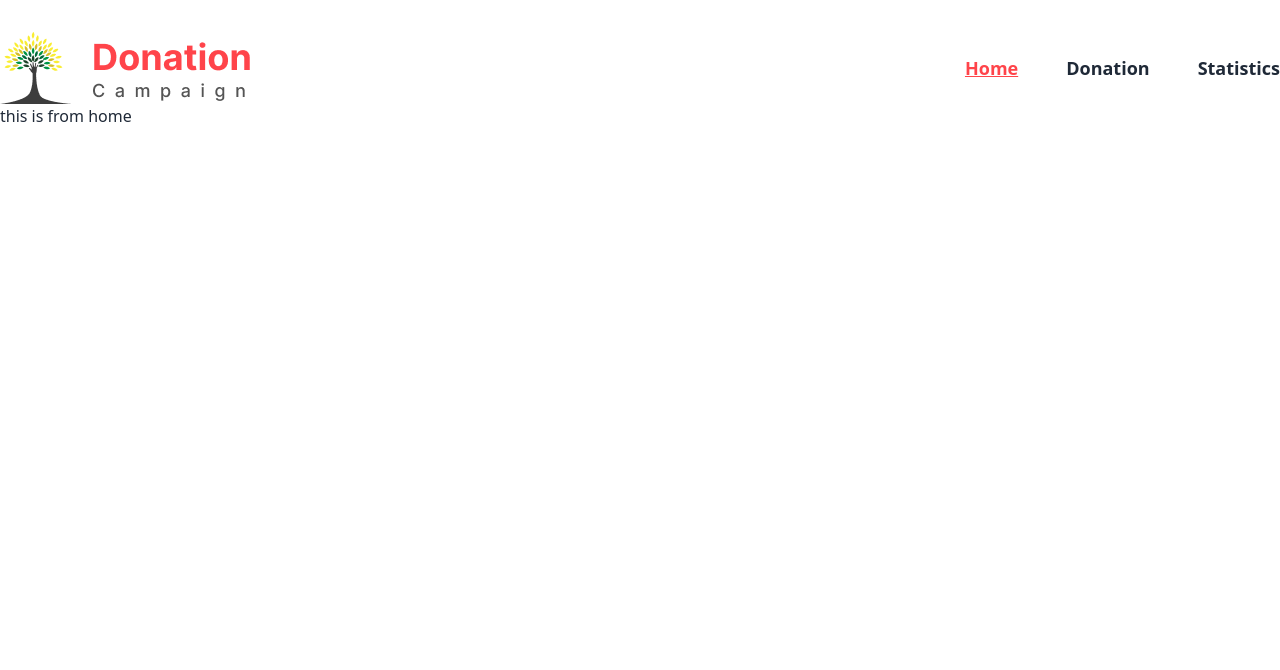
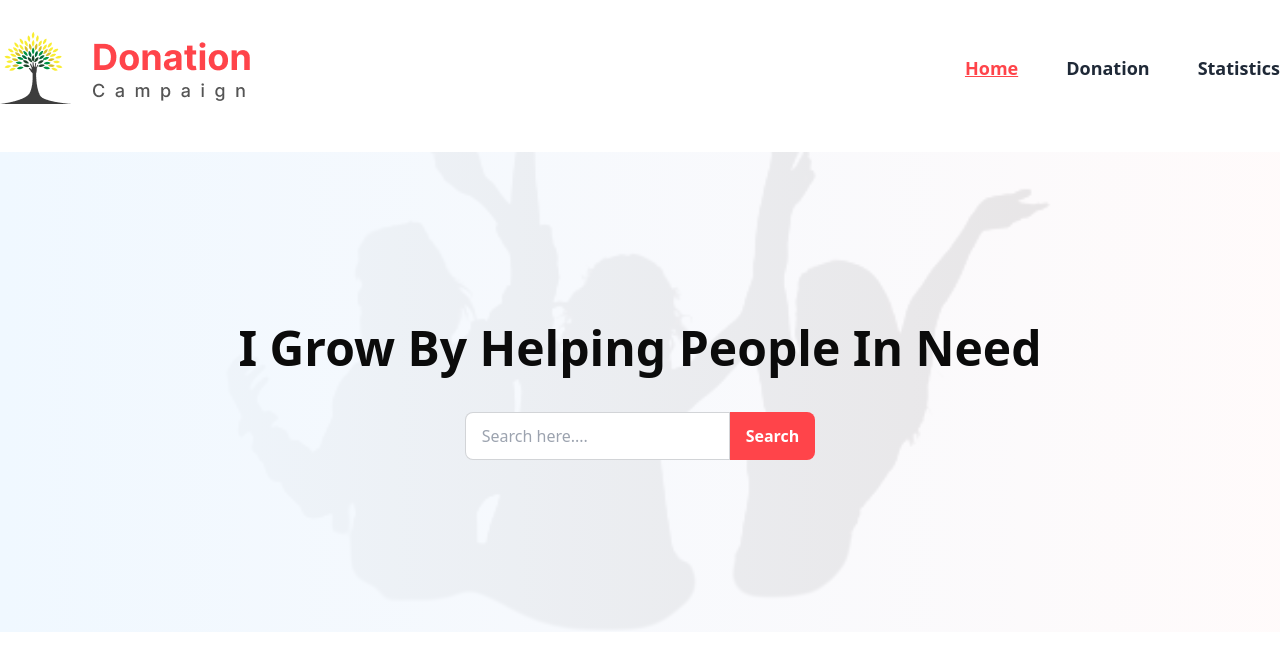
Before and after one commit to saiful1213/donation-campaign, a React (Vite) app: page / in a window 1280 px wide. Shown: the top 670 px of the page. Built offline with nearby package versions, Linux system fonts and the light colour scheme.

Commit message:
Banner part completed

```diff
--- /dev/null
+++ b/src/Components/Header/Banner/Banner.jsx
@@ -0,0 +1,21 @@
+
+const Banner = () => {
+   return (
+      <div className="mt-12 h-[60vh] flex justify-center items-center bg-bannerImg bg-cover bg-center bg-no-repeat">
+         <div>
+            <h1 className="text-[#0B0B0B] text-5xl font-bold">I Grow By Helping People In Need</h1>
+            {/* search bar */}
+            <div className="flex justify-center items-center">
+               <div className="form-control mt-10">
+                  <label className="input-group">
+                     <input type="text" placeholder="Search here...." className="input focus:outline-none input-bordered" />
+                     <span className="bg-[#FF444A] font-semibold text-white">Search</span>
+                  </label>
+               </div>
+            </div>
+         </div>
+      </div>
+   );
+};
+
+export default Banner;
--- a/src/Pages/Home/Home.jsx
+++ b/src/Pages/Home/Home.jsx
@@ -1,8 +1,10 @@
+import Banner from "../../Components/Header/Banner/Banner";
 
 const Home = () => {
    return (
       <div>
-         <h1>this is from home</h1>
+         <Banner></Banner>
+
       </div>
    );
 };
--- a/tailwind.config.js
+++ b/tailwind.config.js
@@ -5,7 +5,11 @@ export default {
     "./src/**/*.{js,ts,jsx,tsx}",
   ],
   theme: {
-    extend: {},
+    extend: {
+      backgroundImage: {
+        'bannerImg': "linear-gradient(to right,rgb(240,248,255),rgb(255,250,250,0.9)),url('/bgImgRv.png')",
+      }
+    },
   },
   plugins: [require("daisyui")],
 }
```
Also changed, not shown: public/bgImg.jpg (added), public/bgImgRv.png (added).
